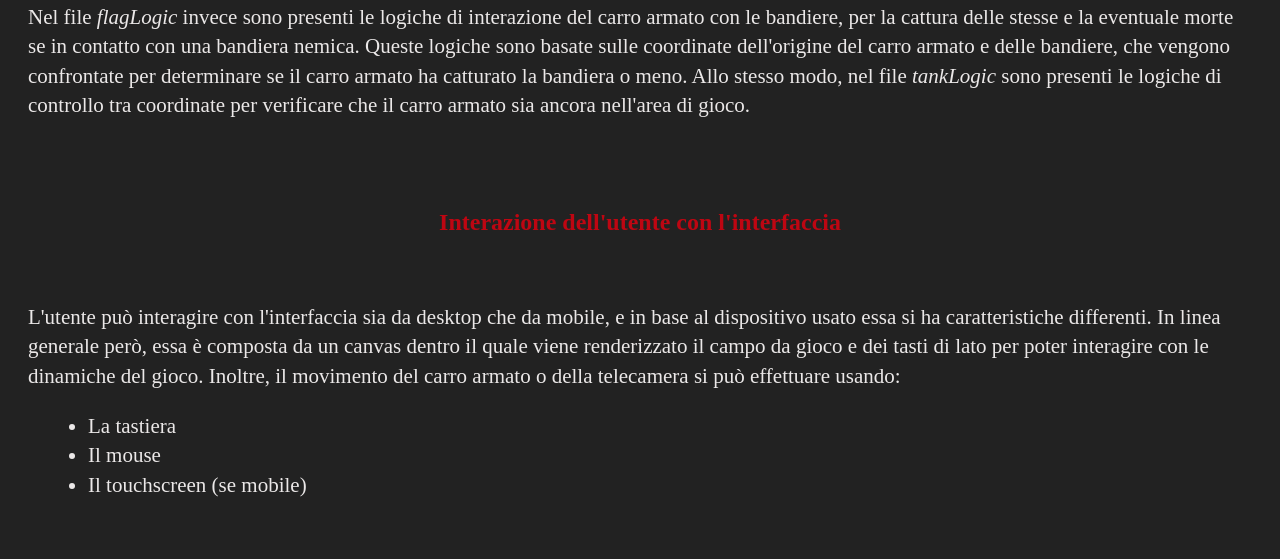
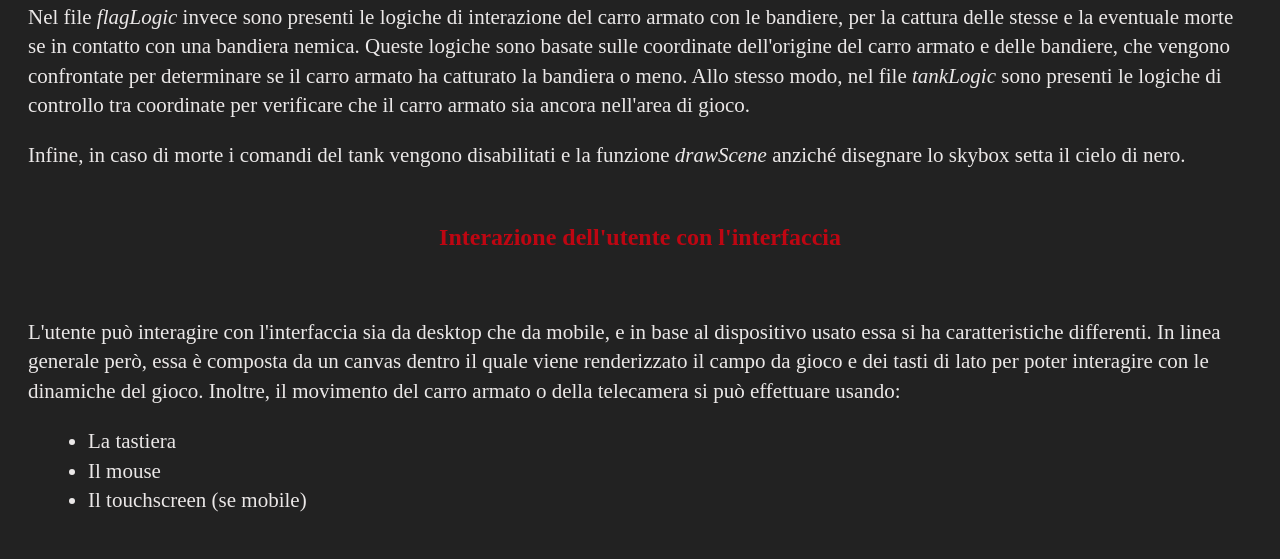
Before and after one commit to davidetarsi/ComputerGraphics, a plain HTML site: page Make URSS great again! Computer Graphics Project Davide Tarsi/doc/Relazione.html in a window 1280 px wide. Shown: the part 4469-5028 px from the top of the page. Drawn offline with Linux system fonts and the light colour scheme.

Commit message:
Update Relazione.html

```diff
--- a/Make URSS great again! Computer Graphics Project Davide Tarsi/doc/Relazione.html
+++ b/Make URSS great again! Computer Graphics Project Davide Tarsi/doc/Relazione.html
@@ -200,6 +200,9 @@
 
 
 		</p>
+		<p>
+			Infine, in caso di morte i comandi del tank vengono disabilitati e la funzione <i>drawScene</i> anzich&eacute; disegnare lo skybox
+			setta il cielo di nero.
 		<br>
 		<br>
 		<h2>Interazione dell'utente con l'interfaccia</h2>
```
